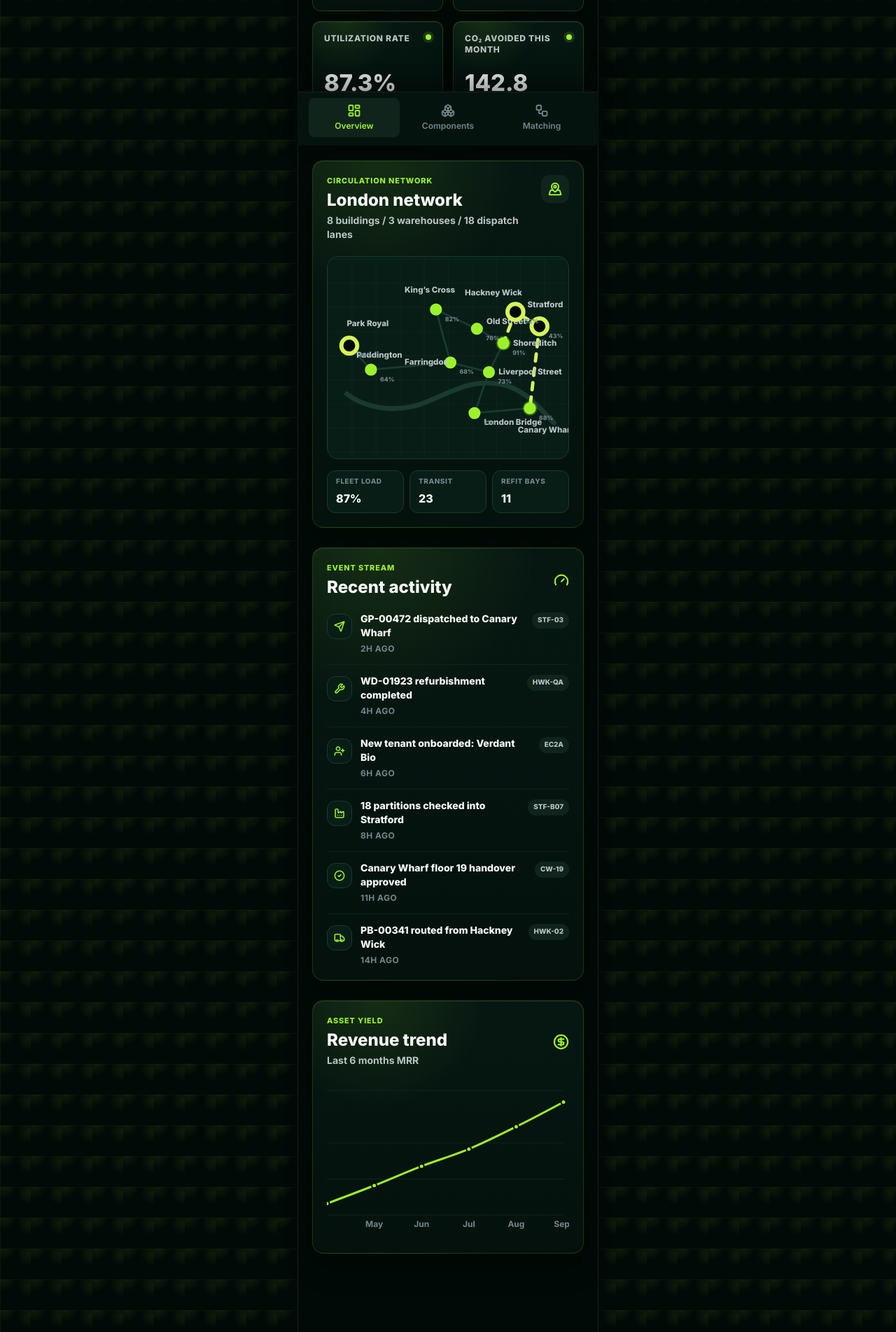
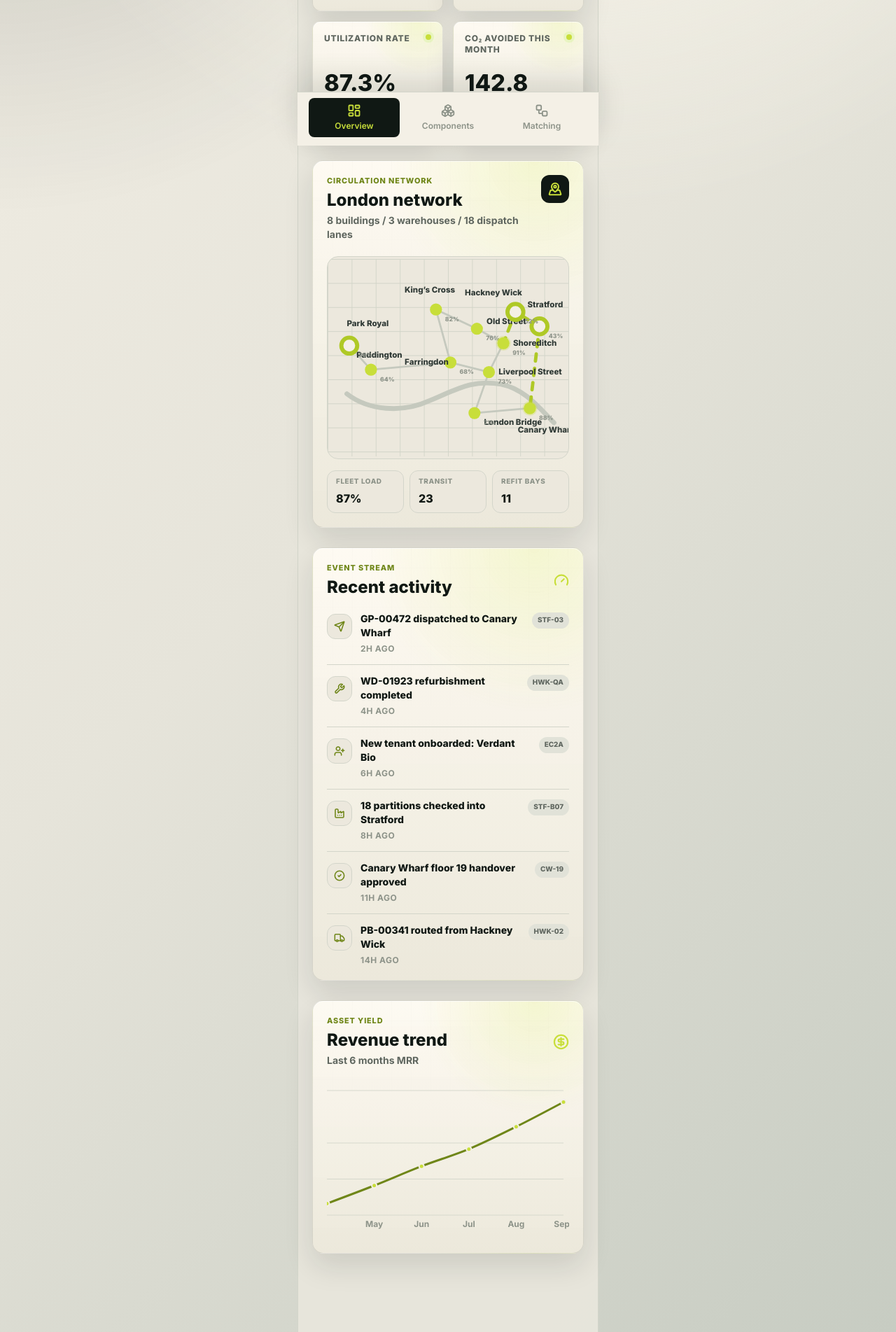
Before and after one commit to opqxxxpqo/london-component-operator-demo, a React (Vite) app: page /overview in a window 1280 px wide. Shown: the part 592-2495 px from the top of the page at 70% size. Built offline with nearby package versions, Linux system fonts and the light colour scheme.

Commit message:
Apply ivory and lime reference palette

```diff
--- a/src/App.jsx
+++ b/src/App.jsx
@@ -12,7 +12,7 @@ export default function App() {
 
   return (
     <div className="app-shell min-h-screen text-ink">
-      <div className="mx-auto min-h-screen w-full max-w-[430px] border-x border-[#10241C] bg-canvas/95">
+      <div className="mx-auto min-h-screen w-full max-w-[430px] border-x border-[#D3D5CA] bg-canvas/95">
         <AppHeader showBack={isDetailPage} />
         <main
           key={location.pathname}
--- a/src/components/BottomNav.jsx
+++ b/src/components/BottomNav.jsx
@@ -9,7 +9,7 @@ const tabs = [
 
 export default function BottomNav() {
   return (
-    <nav className="fixed inset-x-0 bottom-0 z-40 mx-auto max-w-[430px] border-t border-[#10241C] bg-surface px-4 pb-3 pt-2 shadow-[0_-18px_40px_rgba(0,0,0,0.42)]">
+    <nav className="fixed inset-x-0 bottom-0 z-40 mx-auto max-w-[430px] border-t border-[#D3D5CA] bg-surface px-4 pb-3 pt-2 shadow-[0_-18px_42px_rgba(20,28,25,0.12)]">
       <div className="grid grid-cols-3 gap-1">
         {tabs.map(({ label, to, icon: Icon }) => (
           <NavLink
@@ -18,7 +18,7 @@ export default function BottomNav() {
             className={({ isActive }) =>
               [
                 'flex flex-col items-center justify-center gap-1 rounded-lg px-2 py-2 text-xs font-semibold transition-colors',
-                isActive ? 'bg-[#10241C] text-accent' : 'text-faint',
+                isActive ? 'bg-[#101814] text-accent' : 'text-faint',
               ].join(' ')
             }
           >
--- a/src/components/ComponentIllustration.jsx
+++ b/src/components/ComponentIllustration.jsx
@@ -1,6 +1,6 @@
-const accent = '#9CF22A';
-const stroke = '#1A3A30';
-const transit = '#D4F45A';
+const accent = '#C8DE3A';
+const stroke = '#303A36';
+const transit = '#AFC926';
 
 export default function ComponentIllustration({ category, className = '' }) {
   return (
@@ -10,9 +10,9 @@ export default function ComponentIllustration({ category, className = '' }) {
       role="img"
       aria-label={`${category} component illustration`}
     >
-      <rect width="96" height="72" rx="8" fill="#071D16" />
-      <path d="M8 14H88M8 36H88M8 58H88" stroke="#10241C" strokeWidth="0.7" />
-      <path d="M14 8V64M48 8V64M82 8V64" stroke="#10241C" strokeWidth="0.7" />
+      <rect width="96" height="72" rx="8" fill="#E2E2D7" />
+      <path d="M8 14H88M8 36H88M8 58H88" stroke="#D1D4C8" strokeWidth="0.7" />
+      <path d="M14 8V64M48 8V64M82 8V64" stroke="#D1D4C8" strokeWidth="0.7" />
       <path
         d="M12 58C26 45 39 48 49 35C60 22 74 23 84 12"
         fill="none"
@@ -33,8 +33,8 @@ function renderShape(category) {
   if (category === 'Partitions') {
     return (
       <>
-        <rect x="22" y="13" width="21" height="45" rx="2" fill="#020A07" stroke={accent} strokeWidth="2" />
-        <rect x="45" y="13" width="28" height="45" rx="2" fill="#020A07" stroke={accent} strokeWidth="2" />
+        <rect x="22" y="13" width="21" height="45" rx="2" fill="#F8F5EA" stroke={stroke} strokeWidth="2" />
+        <rect x="45" y="13" width="28" height="45" rx="2" fill="#F8F5EA" stroke={stroke} strokeWidth="2" />
         <path d="M32 18V54M59 18V54" stroke={stroke} strokeWidth="1.5" />
       </>
     );
@@ -45,7 +45,7 @@ function renderShape(category) {
       <>
         <path d="M22 33H74" stroke={accent} strokeWidth="5" strokeLinecap="round" />
         <path d="M30 35V57M66 35V57" stroke={accent} strokeWidth="3" strokeLinecap="round" />
-        <rect x="34" y="20" width="28" height="10" rx="3" fill="#020A07" stroke={stroke} strokeWidth="2" />
+        <rect x="34" y="20" width="28" height="10" rx="3" fill="#F8F5EA" stroke={stroke} strokeWidth="2" />
       </>
     );
   }
@@ -53,8 +53,8 @@ function renderShape(category) {
   if (category === 'Pods') {
     return (
       <>
-        <rect x="24" y="12" width="48" height="48" rx="7" fill="#020A07" stroke={accent} strokeWidth="2.5" />
-        <rect x="37" y="22" width="22" height="20" rx="3" fill="#071D16" stroke={stroke} strokeWidth="2" />
+        <rect x="24" y="12" width="48" height="48" rx="7" fill="#F8F5EA" stroke={stroke} strokeWidth="2.5" />
+        <rect x="37" y="22" width="22" height="20" rx="3" fill="#C8DE3A" stroke={stroke} strokeWidth="2" />
         <circle cx="63" cy="38" r="2" fill={accent} />
       </>
     );
@@ -73,7 +73,7 @@ function renderShape(category) {
 
   return (
     <>
-      <rect x="25" y="18" width="46" height="36" rx="6" fill="#020A07" stroke={accent} strokeWidth="2" />
+      <rect x="25" y="18" width="46" height="36" rx="6" fill="#F8F5EA" stroke={stroke} strokeWidth="2" />
       <path d="M34 30H62M34 42H56" stroke={stroke} strokeWidth="2" strokeLinecap="round" />
     </>
   );
--- a/src/components/StatusBadge.jsx
+++ b/src/components/StatusBadge.jsx
@@ -1,23 +1,23 @@
 const statusStyles = {
   'In Use': {
-    dot: 'bg-accent',
-    label: 'text-accent',
-    bg: 'bg-[#162F23]',
+    dot: 'bg-[#101814]',
+    label: 'text-[#101814]',
+    bg: 'bg-accent',
   },
   'In Warehouse': {
-    dot: 'bg-[#71878C]',
-    label: 'text-[#B8C4C6]',
-    bg: 'bg-[#132B30]',
+    dot: 'bg-[#8D9389]',
+    label: 'text-[#5F665F]',
+    bg: 'bg-[#E1E2D8]',
   },
   Refurbishing: {
     dot: 'bg-transit',
-    label: 'text-transit',
-    bg: 'bg-[#2D3518]',
+    label: 'text-[#5F7412]',
+    bg: 'bg-[#EFF2D5]',
   },
   Warning: {
-    dot: 'bg-[#F08E8E]',
-    label: 'text-[#F08E8E]',
-    bg: 'bg-[#321E22]',
+    dot: 'bg-[#B65F5F]',
+    label: 'text-[#7D3F3F]',
+    bg: 'bg-[#F0DEDA]',
   },
 };
 
@@ -26,9 +26,9 @@ export default function StatusBadge({ status }) {
 
   return (
     <span
-      className={`inline-flex items-center gap-1.5 rounded-full border border-white/10 px-2.5 py-1 text-xs font-extrabold ${style.bg} ${style.label}`}
+      className={`inline-flex items-center gap-1.5 rounded-full border border-black/10 px-2.5 py-1 text-xs font-extrabold ${style.bg} ${style.label}`}
     >
-      <span className={`h-1.5 w-1.5 rounded-full ${style.dot} shadow-[0_0_0_3px_rgba(255,255,255,0.08)]`} />
+      <span className={`h-1.5 w-1.5 rounded-full ${style.dot} shadow-[0_0_0_3px_rgba(255,255,255,0.45)]`} />
       {status}
     </span>
   );
--- a/src/components/Toast.jsx
+++ b/src/components/Toast.jsx
@@ -7,7 +7,7 @@ export default function Toast({ message }) {
 
   return (
     <div className="pointer-events-none fixed inset-x-0 top-20 z-50 mx-auto w-full max-w-[430px] px-5">
-      <div className="flex items-center gap-3 rounded-lg bg-accent px-4 py-3 text-sm font-black text-[#020A07] shadow-lift">
+      <div className="flex items-center gap-3 rounded-lg bg-accent px-4 py-3 text-sm font-black text-[#101814] shadow-lift">
         <CheckCircle2 size={18} strokeWidth={2.3} />
         {message}
       </div>
--- a/src/index.css
+++ b/src/index.css
@@ -3,8 +3,8 @@
 @tailwind utilities;
 
 :root {
-  color: #f7faf8;
-  background: #020a07;
+  color: #101814;
+  background: #e8e6dd;
   font-synthesis: none;
   text-rendering: geometricPrecision;
   -webkit-font-smoothing: antialiased;
@@ -19,7 +19,7 @@ body {
   margin: 0;
   min-width: 320px;
   min-height: 100vh;
-  background: #020a07;
+  background: #e8e6dd;
   font-family: Inter, ui-sans-serif, system-ui, sans-serif;
 }
 
@@ -46,12 +46,10 @@ button {
 
 .app-shell {
   background:
-    radial-gradient(circle at 12% 0%, rgba(156, 242, 42, 0.08), transparent 28%),
-    radial-gradient(circle at 95% 18%, rgba(156, 242, 42, 0.08), transparent 30%),
-    linear-gradient(90deg, rgba(156, 242, 42, 0.055) 1px, transparent 1px),
-    linear-gradient(180deg, rgba(156, 242, 42, 0.04) 1px, transparent 1px),
-    #020a07;
-  background-size: 44px 44px, 44px 44px, auto;
+    radial-gradient(circle at 64% 0%, rgba(255, 252, 241, 0.9), transparent 34%),
+    radial-gradient(circle at 0% 6%, rgba(10, 20, 18, 0.2), transparent 28%),
+    linear-gradient(135deg, #f3efe5 0%, #e6e4da 48%, #c7ccc2 100%);
+  background-size: auto;
 }
 
 .route-shell {
@@ -61,14 +59,14 @@ button {
 .ops-card {
   position: relative;
   overflow: hidden;
-  color: #f7faf8;
-  border: 1px solid rgba(156, 242, 42, 0.16);
+  color: #101814;
+  border: 1px solid rgba(16, 24, 20, 0.1);
   background:
-    radial-gradient(circle at 24% 0%, rgba(156, 242, 42, 0.1), rgba(5, 19, 15, 0) 33%),
-    linear-gradient(180deg, #061712 0%, #04110d 100%);
+    radial-gradient(circle at 82% 0%, rgba(200, 222, 58, 0.18), rgba(244, 240, 230, 0) 34%),
+    linear-gradient(180deg, rgba(255, 252, 243, 0.92), rgba(236, 232, 219, 0.94));
   box-shadow:
-    inset 0 1px 0 rgba(255, 255, 255, 0.08),
-    0 18px 38px rgba(0, 0, 0, 0.28);
+    inset 0 1px 0 rgba(255, 255, 255, 0.72),
+    0 18px 42px rgba(20, 28, 25, 0.12);
 }
 
 .ops-card::before {
@@ -77,8 +75,8 @@ button {
   pointer-events: none;
   content: '';
   background:
-    linear-gradient(90deg, rgba(156, 242, 42, 0.06) 1px, transparent 1px),
-    linear-gradient(180deg, rgba(156, 242, 42, 0.035) 1px, transparent 1px);
+    linear-gradient(90deg, rgba(16, 24, 20, 0.04) 1px, transparent 1px),
+    linear-gradient(180deg, rgba(16, 24, 20, 0.03) 1px, transparent 1px);
   background-size: 28px 28px;
   mask-image: linear-gradient(180deg, rgba(0, 0, 0, 0.26), transparent 45%);
 }
@@ -93,7 +91,7 @@ button {
   inset: 0;
   pointer-events: none;
   content: '';
-  background: linear-gradient(115deg, transparent 0%, rgba(255, 255, 255, 0.34) 42%, transparent 58%);
+  background: linear-gradient(115deg, transparent 0%, rgba(255, 255, 255, 0.7) 42%, transparent 58%);
   opacity: 0;
   transform: translateX(-35%);
   transition: opacity 180ms ease, transform 420ms ease;
@@ -105,7 +103,7 @@ button {
 }
 
 .ops-kicker {
-  color: #9cf22a;
+  color: #6f8618;
   font-size: 0.68rem;
   font-weight: 800;
   letter-spacing: 0.08em;
@@ -116,10 +114,12 @@ button {
   display: inline-flex;
   align-items: center;
   gap: 0.35rem;
-  border: 1px solid rgba(156, 242, 42, 0.24);
+  border: 1px solid rgba(116, 136, 28, 0.18);
   border-radius: 999px;
-  background: rgba(156, 242, 42, 0.1);
-  color: #baff4a;
+  background:
+    linear-gradient(180deg, rgba(245, 250, 202, 0.92), rgba(215, 227, 112, 0.82)),
+    #e4ecb3;
+  color: #101814;
   font-size: 0.68rem;
   font-weight: 800;
   letter-spacing: 0.04em;
@@ -132,20 +132,36 @@ button {
   align-items: center;
   gap: 0.35rem;
   border-radius: 999px;
-  background: rgba(212, 244, 90, 0.13);
-  color: #d4f45a;
+  background: rgba(175, 201, 38, 0.18);
+  color: #5f7412;
   font-size: 0.72rem;
   font-weight: 850;
   padding: 0.35rem 0.62rem;
 }
 
 .readout {
-  border: 1px solid rgba(156, 242, 42, 0.14);
+  color: #f8f6ed;
+  border: 1px solid rgba(16, 24, 20, 0.2);
   border-radius: 0.9rem;
   background:
-    linear-gradient(180deg, rgba(6, 23, 18, 0.96), rgba(4, 17, 13, 0.96)),
-    repeating-linear-gradient(90deg, transparent 0, transparent 9px, rgba(156, 242, 42, 0.035) 10px);
-  box-shadow: inset 0 1px 0 rgba(255, 255, 255, 0.08);
+    linear-gradient(180deg, rgba(20, 31, 29, 0.97), rgba(11, 20, 18, 0.98)),
+    repeating-linear-gradient(90deg, transparent 0, transparent 9px, rgba(200, 222, 58, 0.04) 10px);
+  box-shadow: inset 0 1px 0 rgba(255, 255, 255, 0.12), 0 12px 28px rgba(20, 28, 25, 0.14);
+}
+
+.readout .text-ink,
+.command-strip .text-ink {
+  color: #f8f6ed;
+}
+
+.readout .text-muted,
+.command-strip .text-muted {
+  color: #d7d9cf;
+}
+
+.readout .text-faint,
+.command-strip .text-faint {
+  color: #9aa19a;
 }
 
 .condition-track {
@@ -153,14 +169,14 @@ button {
   height: 0.48rem;
   overflow: hidden;
   border-radius: 999px;
-  background: #10241c;
+  background: #d5d8cd;
 }
 
 .condition-track::after {
   position: absolute;
   inset: 0;
   content: '';
-  background: linear-gradient(90deg, transparent, rgba(255, 255, 255, 0.58), transparent);
+  background: linear-gradient(90deg, transparent, rgba(255, 255, 255, 0.78), transparent);
   animation: meter-scan 2.4s ease-in-out infinite;
   transform: translateX(-100%);
 }
@@ -169,9 +185,9 @@ button {
   height: 100%;
   border-radius: inherit;
   background:
-    linear-gradient(90deg, #9cf22a, #d4f45a),
-    #9cf22a;
-  box-shadow: 0 0 0 1px rgba(156, 242, 42, 0.22), 0 5px 18px rgba(156, 242, 42, 0.18);
+    linear-gradient(90deg, #c8de3a, #afc926),
+    #c8de3a;
+  box-shadow: 0 0 0 1px rgba(16, 24, 20, 0.08), 0 5px 18px rgba(175, 201, 38, 0.22);
 }
 
 .command-strip {
@@ -179,11 +195,12 @@ button {
   align-items: center;
   justify-content: space-between;
   gap: 0.75rem;
-  border: 1px solid rgba(156, 242, 42, 0.15);
+  color: #f8f6ed;
+  border: 1px solid rgba(16, 24, 20, 0.18);
   border-radius: 1rem;
-  background: rgba(5, 19, 15, 0.78);
+  background: linear-gradient(180deg, #18231f, #101814);
   padding: 0.72rem 0.8rem;
-  box-shadow: inset 0 1px 0 rgba(255, 255, 255, 0.07);
+  box-shadow: inset 0 1px 0 rgba(255, 255, 255, 0.1), 0 14px 30px rgba(20, 28, 25, 0.12);
 }
 
 .node-pulse {
--- a/src/pages/Overview.jsx
+++ b/src/pages/Overview.jsx
@@ -105,7 +105,7 @@ export default function Overview() {
               8 buildings / 3 warehouses / 18 dispatch lanes
             </p>
           </div>
-          <div className="grid h-10 w-10 shrink-0 place-items-center rounded-xl bg-[#10241C] text-accent">
+          <div className="grid h-10 w-10 shrink-0 place-items-center rounded-xl bg-[#101814] text-accent">
             <MapPinned size={20} strokeWidth={2.4} />
           </div>
         </div>
@@ -127,7 +127,7 @@ export default function Overview() {
           </div>
           <Gauge className="text-accent" size={22} strokeWidth={2.3} />
         </div>
-        <div className="ops-section mt-5 divide-y divide-[#10241C]">
+        <div className="ops-section mt-5 divide-y divide-[#D3D5CA]">
           {activities.map((activity) => {
             const Icon = activityIcons[activity.type] ?? RefreshCcw;
             return (
@@ -135,7 +135,7 @@ export default function Overview() {
                 key={`${activity.text}-${activity.time}`}
                 className="relative flex gap-3 py-3.5 first:pt-0 last:pb-0"
               >
-                <div className="mt-0.5 grid h-9 w-9 shrink-0 place-items-center rounded-xl border border-[#1A3A30] bg-[#071D16] text-accent">
+                <div className="mt-0.5 grid h-9 w-9 shrink-0 place-items-center rounded-xl border border-[#D3D5CA] bg-[#ECE8DD] text-[#6F8618]">
                   <Icon size={16} strokeWidth={2.35} />
                 </div>
                 <div className="min-w-0 flex-1">
@@ -143,7 +143,7 @@ export default function Overview() {
                     <p className="text-sm font-extrabold leading-5 text-ink">
                       {activity.text}
                     </p>
-                    <span className="shrink-0 rounded-full bg-[#10241C] px-2 py-1 text-[0.62rem] font-black text-muted">
+                    <span className="shrink-0 rounded-full bg-[#E1E2D8] px-2 py-1 text-[0.62rem] font-black text-muted">
                       {activity.lane}
                     </span>
                   </div>
@@ -173,33 +173,33 @@ export default function Overview() {
         <div className="ops-section h-56">
           <ResponsiveContainer width="100%" height="100%">
             <LineChart data={revenueTrend} margin={{ top: 12, right: 8, left: 0, bottom: 4 }}>
-              <CartesianGrid stroke="#10241C" vertical={false} />
+              <CartesianGrid stroke="#D5D8CD" vertical={false} />
               <XAxis
                 dataKey="month"
                 axisLine={false}
                 tickLine={false}
-                tick={{ fill: '#71878C', fontSize: 12, fontWeight: 700 }}
+                tick={{ fill: '#8D9389', fontSize: 12, fontWeight: 700 }}
               />
               <YAxis hide domain={['dataMin - 8000', 'dataMax + 8000']} />
               <Tooltip
-                cursor={{ stroke: '#1A3A30', strokeWidth: 1 }}
+                cursor={{ stroke: '#D3D5CA', strokeWidth: 1 }}
                 contentStyle={{
-                  border: '1px solid #1A3A30',
+                  border: '1px solid #D3D5CA',
                   borderRadius: 12,
-                  boxShadow: '0 18px 38px rgba(0, 0, 0, 0.28)',
+                  boxShadow: '0 18px 42px rgba(20, 28, 25, 0.12)',
                   fontSize: 12,
-                  background: '#05130F',
-                  color: '#F7FAF8',
+                  background: '#F4F0E6',
+                  color: '#101814',
                 }}
                 formatter={(value) => [`\u00a3${value.toLocaleString()}`, 'MRR']}
               />
               <Line
                 type="monotone"
                 dataKey="mrr"
-                stroke="#9CF22A"
+                stroke="#6F8618"
                 strokeWidth={3}
-                dot={{ r: 3.5, fill: '#9CF22A', stroke: '#020A07', strokeWidth: 2 }}
-                activeDot={{ r: 5, fill: '#9CF22A', stroke: '#F7FAF8', strokeWidth: 2 }}
+                dot={{ r: 3.5, fill: '#C8DE3A', stroke: '#F4F0E6', strokeWidth: 2 }}
+                activeDot={{ r: 5, fill: '#C8DE3A', stroke: '#101814', strokeWidth: 2 }}
               />
             </LineChart>
           </ResponsiveContainer>
@@ -212,7 +212,7 @@ export default function Overview() {
 function CommandSignal({ icon: Icon, label, value }) {
   return (
     <div className="min-w-0 flex items-center gap-2">
-      <div className="grid h-7 w-7 shrink-0 place-items-center rounded-lg bg-[#10241C] text-accent">
+      <div className="grid h-7 w-7 shrink-0 place-items-center rounded-lg bg-[#101814] text-accent">
         <Icon size={14} strokeWidth={2.4} />
       </div>
       <div className="min-w-0">
@@ -227,7 +227,7 @@ function CommandSignal({ icon: Icon, label, value }) {
 
 function MapSignal({ label, value }) {
   return (
-    <div className="rounded-xl border border-[#1A3A30] bg-[#071D16] px-3 py-2">
+    <div className="rounded-xl border border-[#D3D5CA] bg-[#ECE8DD] px-3 py-2">
       <p className="text-[0.62rem] font-black uppercase tracking-[0.06em] text-faint">
         {label}
       </p>
@@ -242,18 +242,18 @@ function LondonNetworkMap() {
   );
 
   return (
-    <div className="ops-section overflow-hidden rounded-2xl border border-[#1A3A30] bg-[#071D16]">
+    <div className="ops-section overflow-hidden rounded-2xl border border-[#D3D5CA] bg-[#ECE8DD]">
       <svg viewBox="0 0 100 82" className="h-72 w-full" role="img" aria-label="Abstract London component network map">
         <defs>
           <pattern id="map-grid" width="10" height="10" patternUnits="userSpaceOnUse">
-            <path d="M10 0H0V10" fill="none" stroke="#10241C" strokeWidth="0.5" />
+            <path d="M10 0H0V10" fill="none" stroke="#D1D4C8" strokeWidth="0.5" />
           </pattern>
         </defs>
         <rect width="100" height="82" fill="url(#map-grid)" />
         <path
           d="M8 56C17 63 31 64 42 59C54 54 60 50 72 52C82 54 88 62 94 68"
           fill="none"
-          stroke="#1A3A30"
+          stroke="#C5C9BE"
           strokeWidth="2"
           strokeLinecap="round"
         />
@@ -268,7 +268,7 @@ function LondonNetworkMap() {
               y1={a.y}
               x2={b.x}
               y2={b.y}
-              stroke={active ? '#D4F45A' : '#1A3A30'}
+              stroke={active ? '#AFC926' : '#C5C9BE'}
               strokeDasharray={active ? '3 3' : '0'}
               strokeLinecap="round"
               strokeWidth={active ? 1.4 : 0.8}
@@ -291,7 +291,7 @@ function LondonNetworkMap() {
                   cx={location.x}
                   cy={location.y}
                   r={isWarehouse ? 3.1 : 2.5}
-                  fill={isWarehouse ? '#D4F45A' : '#9CF22A'}
+                  fill={isWarehouse ? '#AFC926' : '#C8DE3A'}
                   opacity="0.25"
                   style={{ transformOrigin: `${location.x}px ${location.y}px` }}
                 />
@@ -300,14 +300,14 @@ function LondonNetworkMap() {
                 cx={location.x}
                 cy={location.y}
                 r={isWarehouse ? 3.3 : 2.5}
-                fill={isWarehouse ? '#020A07' : '#9CF22A'}
-                stroke={isWarehouse ? '#D4F45A' : '#9CF22A'}
+                fill={isWarehouse ? '#F4F0E6' : '#C8DE3A'}
+                stroke={isWarehouse ? '#AFC926' : '#C8DE3A'}
                 strokeWidth={isWarehouse ? 1.7 : 0}
               />
               <text
                 x={location.x + location.labelX}
                 y={location.y + location.labelY}
-                fill="#B8C4C6"
+                fill="#303A36"
                 fontSize="3.35"
                 fontWeight="800"
               >
@@ -316,7 +316,7 @@ function LondonNetworkMap() {
               <text
                 x={location.x + 3.8}
                 y={location.y + 4.8}
-                fill="#71878C"
+                fill="#8D9389"
                 fontSize="2.5"
                 fontWeight="800"
               >
--- a/tailwind.config.js
+++ b/tailwind.config.js
@@ -4,21 +4,21 @@ export default {
   theme: {
     extend: {
       colors: {
-        canvas: '#020A07',
-        surface: '#05130F',
-        rail: '#10241C',
-        ink: '#F7FAF8',
-        muted: '#B8C4C6',
-        faint: '#71878C',
-        accent: '#9CF22A',
-        transit: '#D4F45A',
+        canvas: '#E8E6DD',
+        surface: '#F4F0E6',
+        rail: '#D5D8CD',
+        ink: '#101814',
+        muted: '#5F665F',
+        faint: '#8D9389',
+        accent: '#C8DE3A',
+        transit: '#AFC926',
       },
       fontFamily: {
         sans: ['Inter', 'ui-sans-serif', 'system-ui', 'sans-serif'],
       },
       boxShadow: {
-        soft: '0 18px 38px rgba(0, 0, 0, 0.28)',
-        lift: '0 26px 70px rgba(0, 0, 0, 0.38)',
+        soft: '0 18px 42px rgba(20, 28, 25, 0.12)',
+        lift: '0 28px 70px rgba(20, 28, 25, 0.22)',
       },
     },
   },
```
Also changed, not shown: src/components/AppHeader.jsx (+4 -4 lines), src/pages/ComponentDetail.jsx (+18 -18 lines), src/pages/Components.jsx (+7 -7 lines), src/pages/Matching.jsx (+17 -17 lines).
